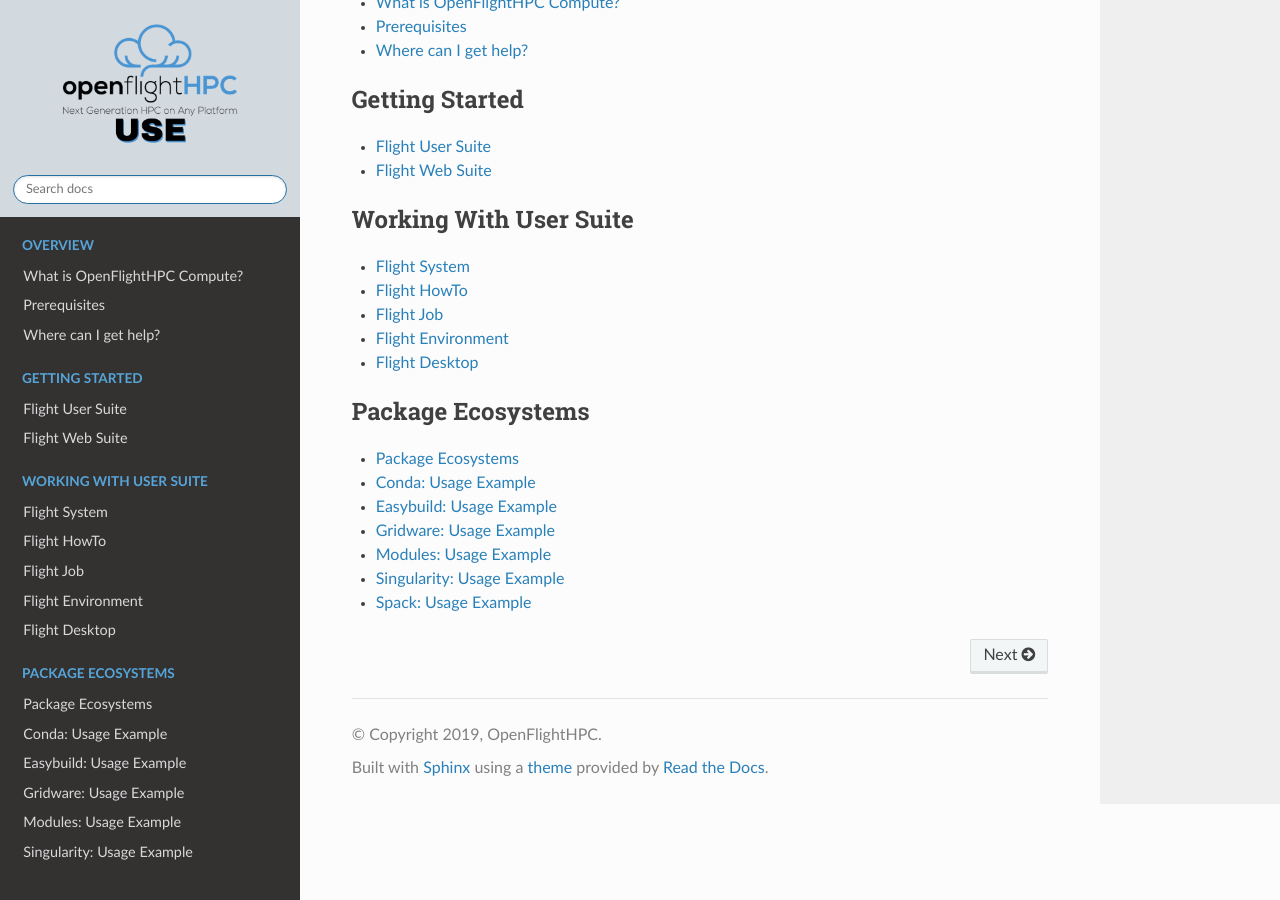
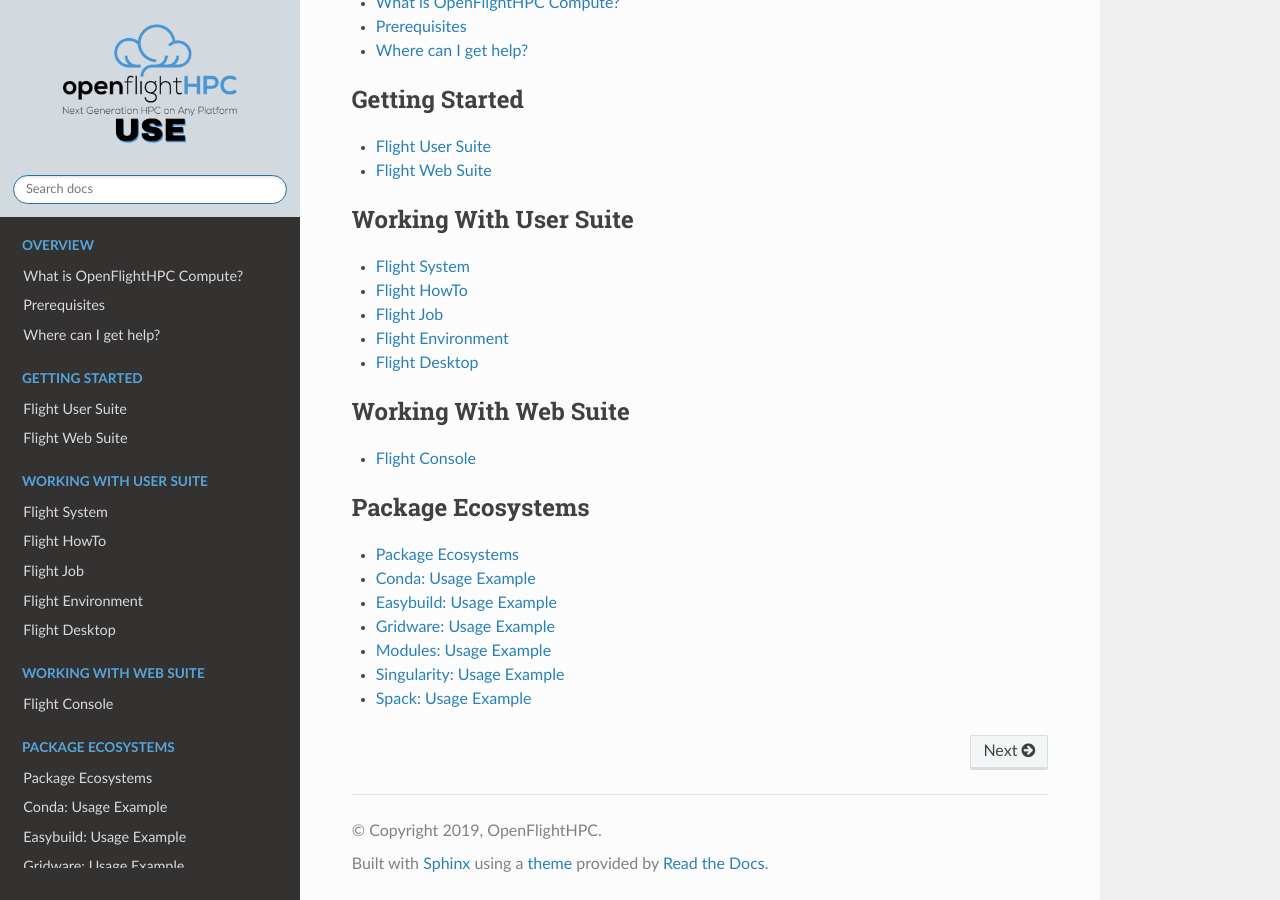
Before and after one commit to openflighthpc/use.openflighthpc.org, a Sphinx documentation site: the page built from docs/source/index.rst, in a window 1280 px wide and 900 px high, scrolled down 709 px. Built offline with Sphinx 7.4.7 and the Read the Docs theme 2.0.0, drawn with Linux system fonts in a browser that asks for light colours.

Commit message:
Add flight console usage page

```diff
--- a/docs/source/index.rst
+++ b/docs/source/index.rst
@@ -51,6 +51,12 @@
 
 .. toctree::
    :maxdepth: 1
+   :caption: Working With Web Suite
+
+   working-with-web-suite/flight-console
+
+.. toctree::
+   :maxdepth: 1
    :caption: Package Ecosystems
    :name: package-ecosystem
 
```
Also changed, not shown: docs/source/working-with-web-suite/flight-console.rst (added, +30 -0 lines), docs/source/working-with-web-suite/flightweb-console-connect.png (added), docs/source/working-with-web-suite/flightweb-console-login.png (added), docs/source/working-with-web-suite/flightweb-console-terminal.png (added), docs/source/working-with-web-suite/flightweblanding-console.png (added).
